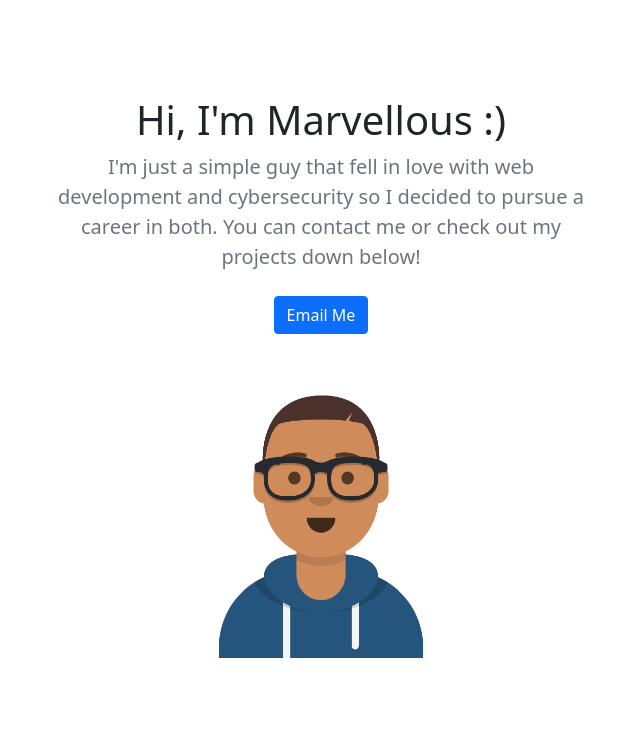
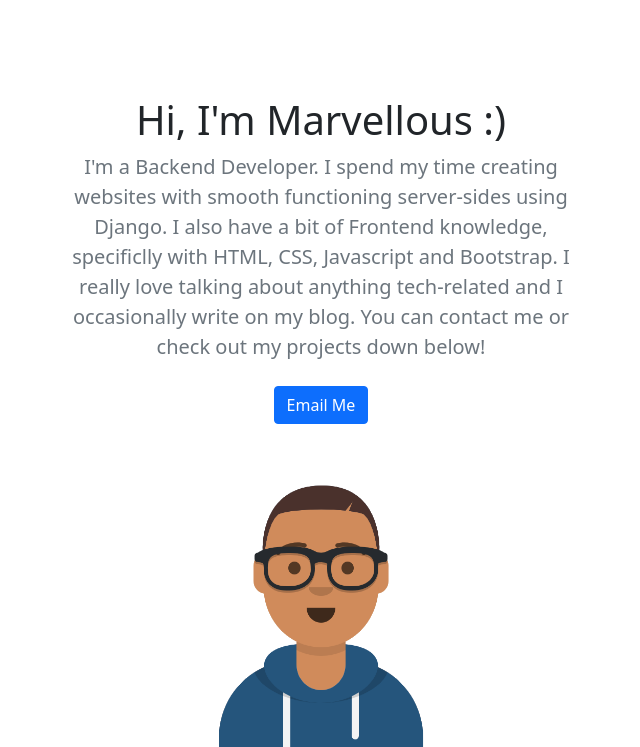
Before and after one commit to Marvellous-Chimaraoke/portfolio-project, a Django app: page / in a window 1280 px wide. Shown: the part 56-803 px from the top of the page, without its empty margins (319-959 px from the left). Run offline with Django 3.2, Linux system fonts and the light colour scheme; data that the repository does not hold is empty.

Commit message:
updated bio on home page

```diff
--- a/jobs/templates/jobs/home.html
+++ b/jobs/templates/jobs/home.html
@@ -70,7 +70,10 @@
     <div class="row py-lg-5">
       <div class="col-lg-6 col-md-8 mx-auto">
         <h1 class="fw-light">Hi, I'm Marvellous :)</h1>
-        <p class="lead text-muted">I'm just a simple guy that fell in love with web development and cybersecurity so I decided to pursue a career in both. You can contact me or check out my projects down below!</p>
+        <p class="lead text-muted">I'm a Backend Developer. I spend my time creating websites with smooth functioning
+        server-sides using Django. I also have a bit of Frontend knowledge, specificlly with HTML, CSS, Javascript
+        and Bootstrap. I really love talking about anything tech-related and I occasionally write on my blog.
+        You can contact me or check out my projects down below!</p>
         <p>
           <a href="mailto:rokemarvellous@gmail.com" class="btn btn-primary my-2">Email Me</a>
         </p>
```
